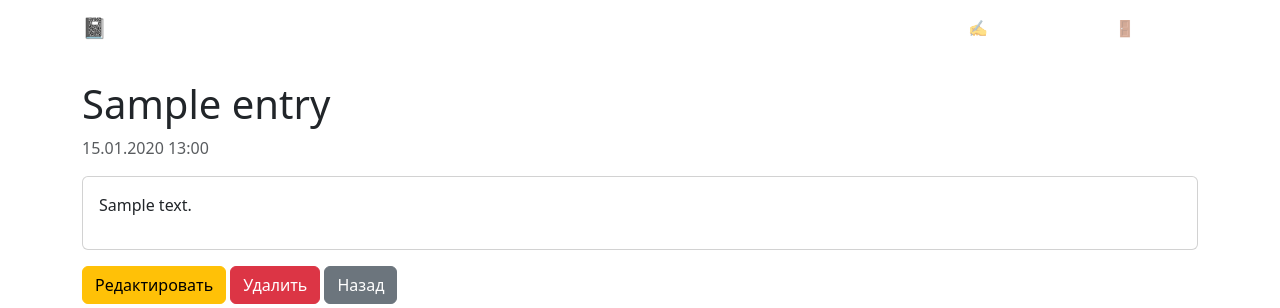
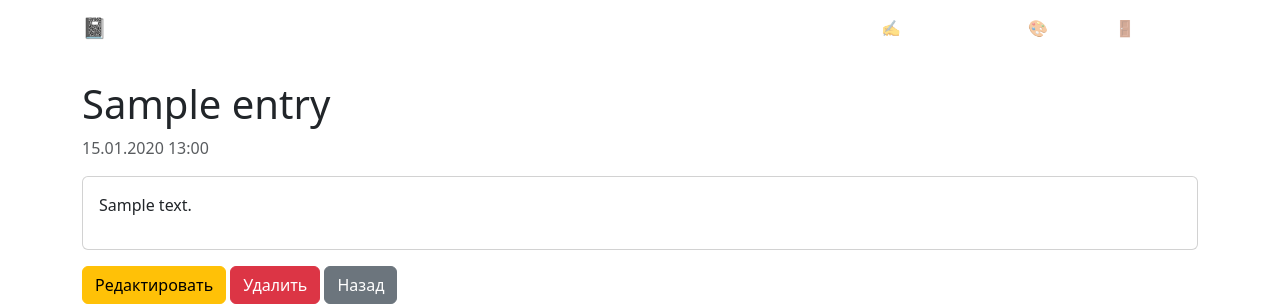
Before and after one commit to ildar-vk/diary, a Django app: page /entry/1/ in a window 1280 px wide. Shown: the top 308 px of the page. Run offline with Django 4.2, Linux system fonts and the light colour scheme; a user stored in the database is signed in; tables that the repository leaves empty hold one stand-in row (values such as "Sample post").

Commit message:
Add diary theme with toggle (paper + plain), categories with PyMorphy3, regex filtering

```diff
--- a/templates/base.html
+++ b/templates/base.html
@@ -1,3 +1,4 @@
+{% load static %}
 <!DOCTYPE html>
 <html lang="ru">
 <head>
@@ -5,7 +6,7 @@
     <meta name="viewport" content="width=device-width, initial-scale=1.0">
     <title>Личный дневник</title>
     <link href="https://cdn.jsdelivr.net/npm/bootstrap@5.3.0/dist/css/bootstrap.min.css" rel="stylesheet">
-    <link rel="stylesheet" href="/static/css/diary.css">
+    <link id="theme-style" rel="stylesheet" href="{% static 'css/diary.css' %}">
 </head>
 <body>
     <nav class="navbar navbar-expand-lg navbar-dark">
@@ -14,6 +15,7 @@
             <div class="navbar-nav ms-auto">
                 {% if user.is_authenticated %}
                     <a class="nav-link" href="{% url 'entry_create' %}">✍️ Новая запись</a>
+                    <a class="nav-link" href="#" id="theme-toggle" onclick="toggleTheme()">🎨 Стиль</a>
                     <form method="post" action="{% url 'logout' %}" class="d-inline">
                         {% csrf_token %}
                         <button type="submit" class="btn btn-link nav-link">🚪 Выйти</button>
@@ -28,5 +30,31 @@
     <main class="container mt-4">
         {% block content %}{% endblock %}
     </main>
+
+    <script>
+        const DIARY_CSS = '{% static "css/diary.css" %}';
+        const PLAIN_CSS = '{% static "css/plain.css" %}';
+
+        function toggleTheme() {
+            const link = document.getElementById('theme-style');
+            const current = link.getAttribute('href');
+
+            if (current === DIARY_CSS || current.includes('diary.css')) {
+                link.setAttribute('href', PLAIN_CSS);
+                localStorage.setItem('theme', 'plain');
+            } else {
+                link.setAttribute('href', DIARY_CSS);
+                localStorage.setItem('theme', 'diary');
+            }
+        }
+
+        (function() {
+            const theme = localStorage.getItem('theme');
+            const link = document.getElementById('theme-style');
+            if (theme === 'plain') {
+                link.setAttribute('href', PLAIN_CSS);
+            }
+        })();
+    </script>
 </body>
 </html>
```
